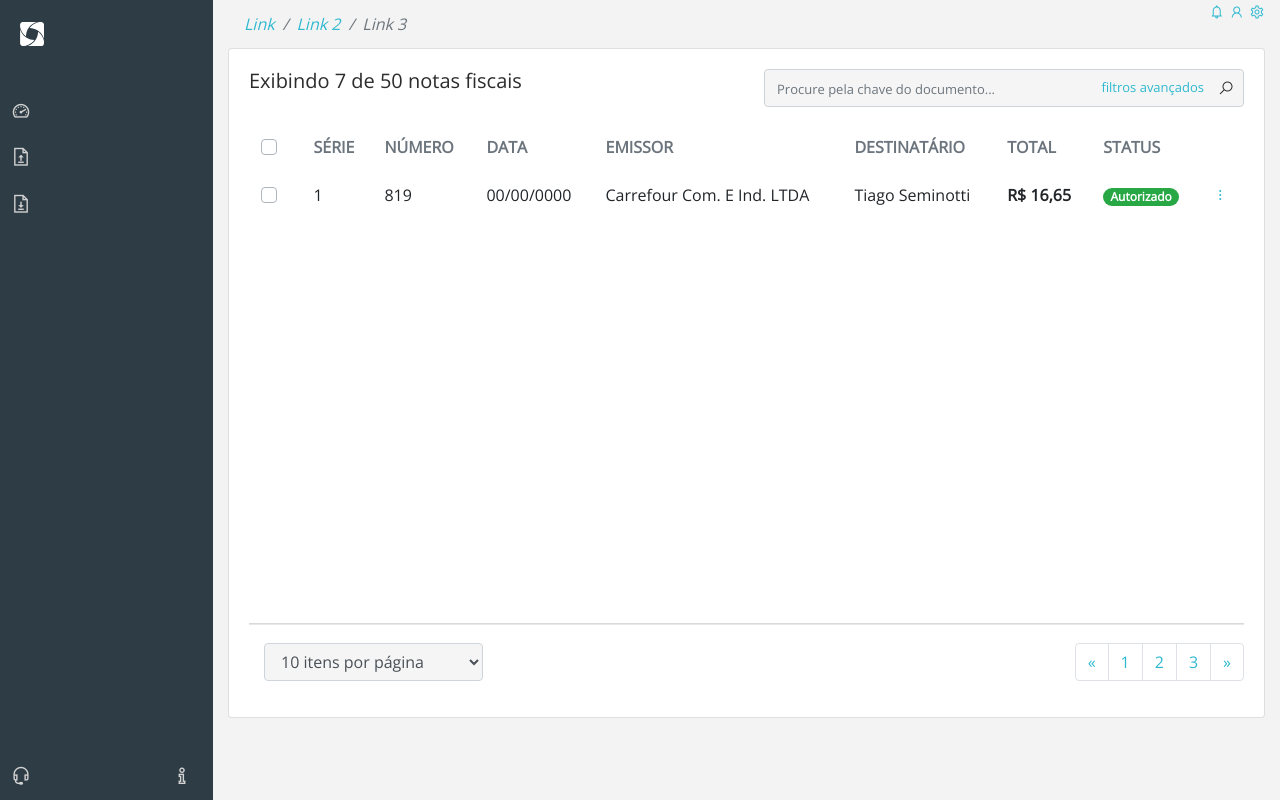
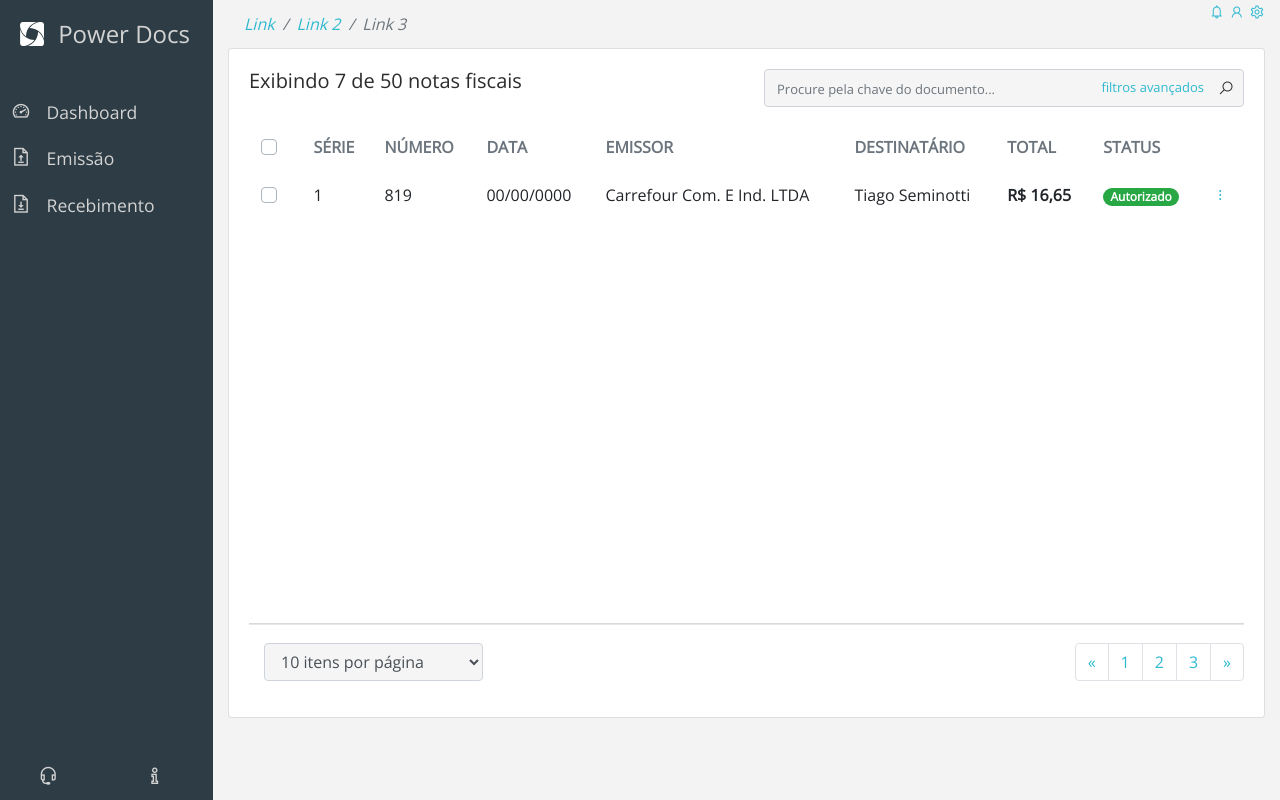
Before and after one commit to myrp-claudinei/powerdocs, a plain HTML site: page index.html in a window 1280 px wide. Drawn offline with nearby package versions, Linux system fonts and the light colour scheme.

Commit message:
Alterado comportamento do menu

```diff
--- a/index.html
+++ b/index.html
@@ -22,20 +22,20 @@
                 <div class="logo_icon">
                     Inventti
                 </div>
-                <h4 class="invisible">Power Docs</h4>
+                <h4 class="d-none">Power Docs</h4>
             </div>
 
             <ul class="list-unstyled components">
                 <li>
                     <a href="#">
                         <i class="la la-tachometer-alt"></i>
-                        <span class="invisible">Dashboard</span>
+                        <span class="d-none">Dashboard</span>
                     </a>
                 </li>
                 <li>
                     <a href="#emsSubmenu" data-toggle="collapse" aria-expanded="false" class="dropdown-toggle">
                         <i class="la la-file-upload"></i>
-                        <span class="invisible">Emissão</span>
+                        <span class="d-none">Emissão</span>
                     </a>
                     <ul class="collapse list-unstyled" id="emsSubmenu">
                         <li>
@@ -61,7 +61,7 @@
                 <li>
                     <a href="#recSubmenu" data-toggle="collapse" aria-expanded="false" class="dropdown-toggle">
                         <i class="la la-file-download"></i>
-                        <span class="invisible">Recebimento</span>
+                        <span class="d-none">Recebimento</span>
                     </a>
                     <ul class="collapse list-unstyled" id="recSubmenu">
                         <li>
@@ -85,20 +85,10 @@
                     </ul>
                 </li>
                 <li class="fixed-bottom w-100">
-                    <a class="float-left" href="#"><i class="la la-headset"></i></a>
-                    <a class="float-right" href="#"><i class="la la-info"></i></a>
+                    <a class="float-left suporte text-center w-100" href="#"><i class="la la-headset"></i></a>
+                    <a class="float-right sobre text-center w-100" href="#"><i class="la la-info"></i></a>
                 </li>
             </ul>
-            <!-- <div class="navbar navbar-expand-lg fixed-bottom">
-                <ul class="navbar-nav mr-auto">
-                    <li class="nav-item active">
-                        <a href="#"><i class="la la-headset"></i></a>
-                    </li>
-                    <li class="nav-item">
-                        <a href="#"><i class="la la-info"></i></a>
-                    </li>
-                </ul>
-            </div> -->
         </nav>
         <!-- Page Content  -->
         <div class="container-fluid">
@@ -753,7 +743,9 @@
                                                             <h6>Rejeitada</h6>
                                                             <small class="text-warning">Emissor não habilitado para
                                                                 emissão da NF-e</small>
-                                                            <a href="#" class="text-warning float-right" data-toggle="modal" data-dismiss="modal" data-target=".inutilizar">INUTILIZAR</a>
+                                                            <a href="#" class="text-warning float-right"
+                                                                data-toggle="modal" data-dismiss="modal"
+                                                                data-target=".inutilizar">INUTILIZAR</a>
                                                         </li>
                                                         <li class="border rounded p-3">
                                                             <small class="text-secondary float-right">22/01/2020 -
@@ -761,7 +753,9 @@
                                                             <h6>Rejeitada</h6>
                                                             <small class="text-warning">Emissor não habilitado para
                                                                 emissão da NF-e</small>
-                                                            <a href="#" class="text-warning float-right" data-toggle="modal" data-dismiss="modal" data-target=".inutilizar">INUTILIZAR</a>
+                                                            <a href="#" class="text-warning float-right"
+                                                                data-toggle="modal" data-dismiss="modal"
+                                                                data-target=".inutilizar">INUTILIZAR</a>
                                                         </li>
                                                         <li class="border rounded p-3">
                                                             <small class="text-secondary float-right">22/01/2020 -
@@ -769,7 +763,9 @@
                                                             <h6>Rejeitada</h6>
                                                             <small class="text-warning">Emissor não habilitado para
                                                                 emissão da NF-e</small>
-                                                            <a href="#" class="text-warning float-right" data-toggle="modal" data-dismiss="modal" data-target=".inutilizar">INUTILIZAR</a>
+                                                            <a href="#" class="text-warning float-right"
+                                                                data-toggle="modal" data-dismiss="modal"
+                                                                data-target=".inutilizar">INUTILIZAR</a>
                                                         </li>
                                                         <li class="border rounded p-3">
                                                             <small class="text-secondary float-right">22/01/2020 -
@@ -777,7 +773,9 @@
                                                             <h6>Rejeitada</h6>
                                                             <small class="text-warning">Emissor não habilitado para
                                                                 emissão da NF-e</small>
-                                                            <a href="#" class="text-warning float-right" data-toggle="modal" data-dismiss="modal" data-target=".inutilizar">INUTILIZAR</a>
+                                                            <a href="#" class="text-warning float-right"
+                                                                data-toggle="modal" data-dismiss="modal"
+                                                                data-target=".inutilizar">INUTILIZAR</a>
                                                         </li>
                                                         <li class="border rounded p-3">
                                                             <small class="text-secondary float-right">22/01/2020 -
@@ -785,7 +783,9 @@
                                                             <h6>Rejeitada</h6>
                                                             <small class="text-warning">Emissor não habilitado para
                                                                 emissão da NF-e</small>
-                                                            <a href="#" class="text-warning float-right" data-toggle="modal" data-dismiss="modal" data-target=".inutilizar">INUTILIZAR</a>
+                                                            <a href="#" class="text-warning float-right"
+                                                                data-toggle="modal" data-dismiss="modal"
+                                                                data-target=".inutilizar">INUTILIZAR</a>
                                                         </li>
                                                     </ul>
                                                 </div>
@@ -817,7 +817,8 @@
                                         <div class="container-fluid">
                                             <div class="form-group">
                                                 <label for="exampleFormControlTextarea1">Motivo</label>
-                                                <textarea class="form-control" id="exampleFormControlTextarea1" placeholder="Especifique o motivo da inutilização do documento..."
+                                                <textarea class="form-control" id="exampleFormControlTextarea1"
+                                                    placeholder="Especifique o motivo da inutilização do documento..."
                                                     rows="3"></textarea>
                                             </div>
                                         </div>
--- a/js/main.js
+++ b/js/main.js
@@ -1,16 +1,31 @@
-//$('#sidebar').hover(function () {
-    //$('#sidebar').removeClass('active');
-    //$('.sidebar-header h4').removeClass('invisible');
-   //$('#sidebar span').removeClass('invisible');
-//});
 $('#sidebar').hover(function () {
-    $(this).removeClass('active');
+    setTimeout(function () {
+        $('#sidebar').removeClass('active');
+    }, 100);
+
+    setTimeout(function () {
+        $('.sidebar-header h4').removeClass('d-none');
+        $('#sidebar span').removeClass('d-none');
+        $('.suporte').removeClass('w-100');
+        $('.sobre').removeClass('w-100');
+        $('.suporte').addClass('w-50');
+        $('.sobre').addClass('w-50');
+    }, 400);
 });
 
 $('#sidebar').mouseleave(function () {
-    $('#sidebar').addClass('active');
-    $('.sidebar-header h4').addClass('invisible');
-    $('#sidebar span').addClass('invisible');
+    setTimeout(function () {
+        $('#sidebar').addClass('active');
+    }, 400);
+
+    setTimeout(function () {
+        $('.sidebar-header h4').addClass('d-none');
+        $('#sidebar span').addClass('d-none');
+        $('.suporte').addClass('w-100');
+        $('.sobre').addClass('w-100');
+        $('.suporte').removeClass('w-50');
+        $('.sobre').removeClass('w-50');
+    }, 400);
 });
 
 $('ul ul a').click( function(){
```
